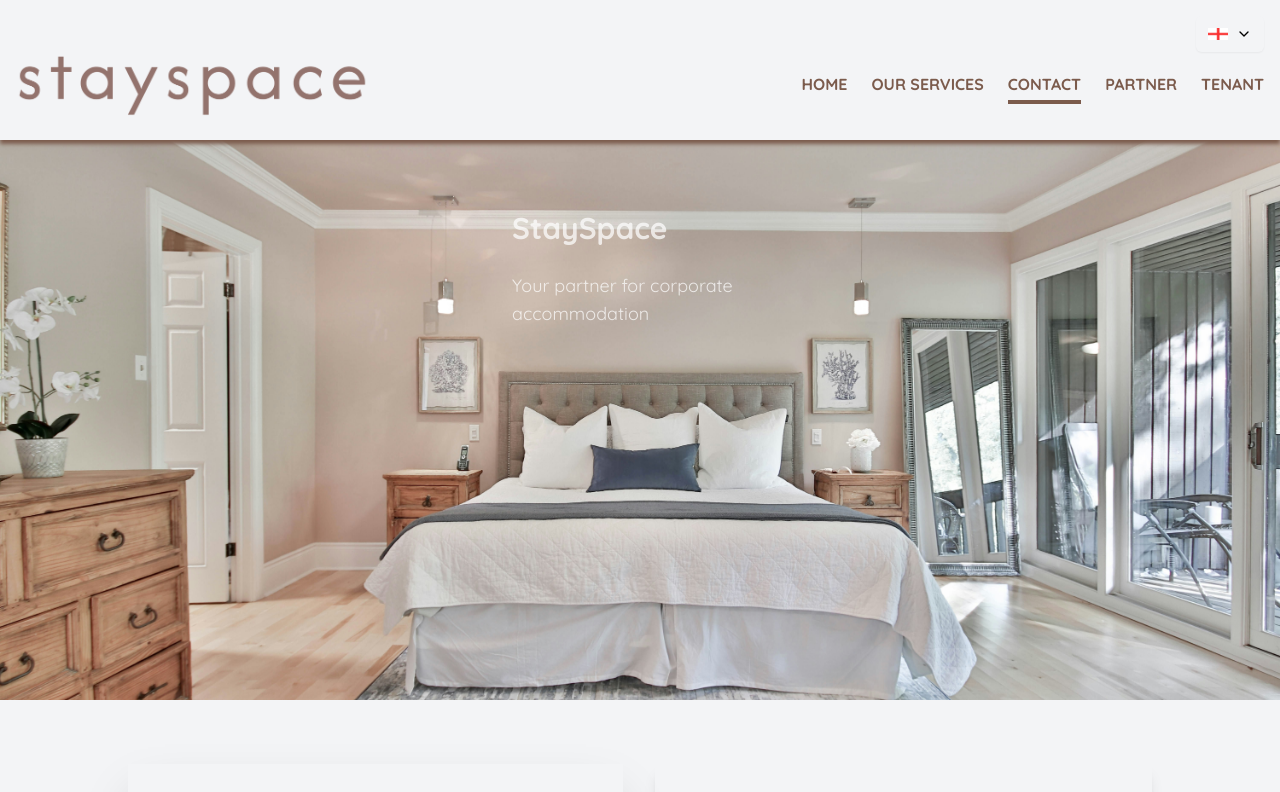
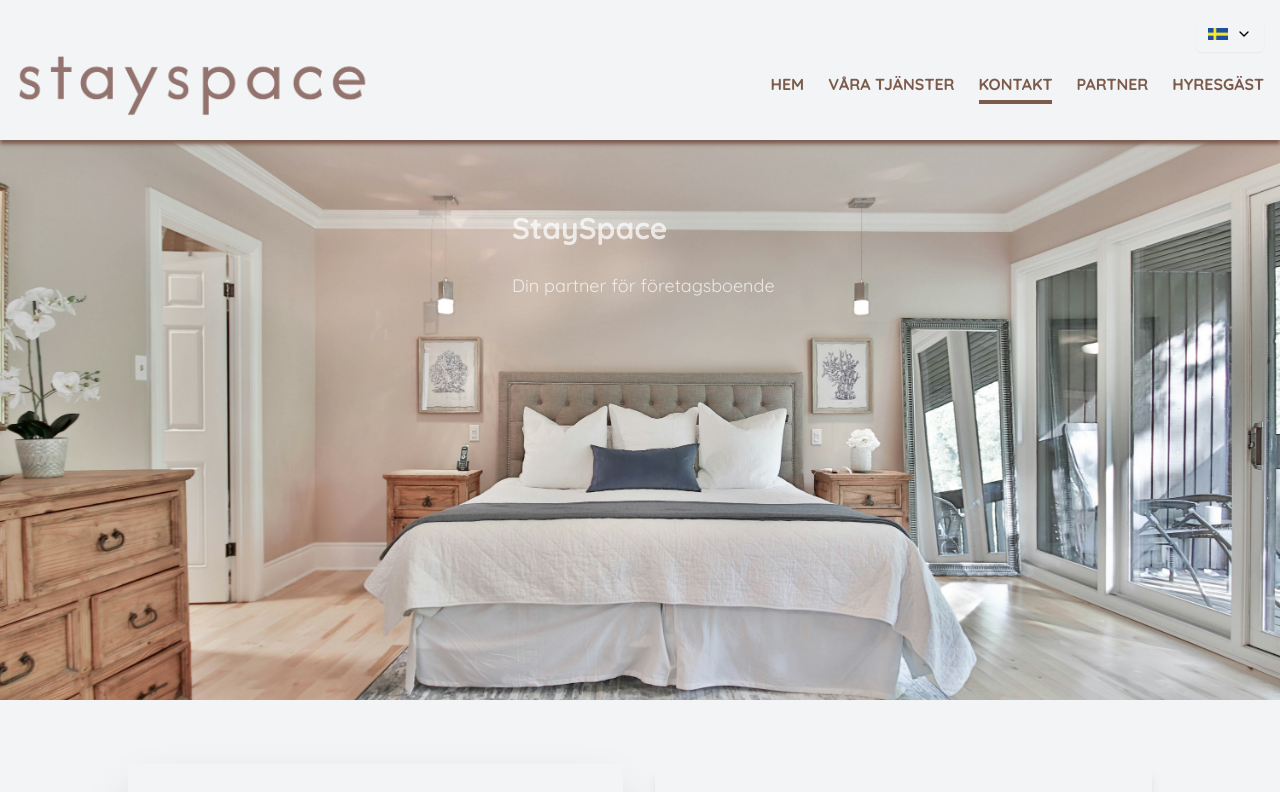
Before and after one commit to raselrzl/stayspace, a Next.js app: page /contact in a window 1280 px wide. Shown: the top 792 px of the page. Built offline with nearby package versions, Linux system fonts and the light colour scheme; no server answers.

Commit message:
initial language

```diff
--- a/app/components/TranslateWidget.tsx
+++ b/app/components/TranslateWidget.tsx
@@ -14,7 +14,7 @@ import Image from "next/image";
 import { Separator } from "@/components/ui/separator"
 
 const LanguageSelector = () => {
-  const [selectedLanguage, setSelectedLanguage] = useState("en");
+  const [selectedLanguage, setSelectedLanguage] = useState("sv");
 
   const handleLanguageChange = (value: string) => {
     setSelectedLanguage(value);
--- a/app/i18n/request.ts
+++ b/app/i18n/request.ts
@@ -5,7 +5,7 @@ export default getRequestConfig(async () => {
   // Provide a static locale, fetch a user setting,
   // read from `cookies()`, `headers()`, etc.
   const cookieStore = await cookies();
-  const locale = cookieStore.get("language")?.value || "en";
+  const locale = cookieStore.get("language")?.value || "sv";
 
   return {
     locale,
```
